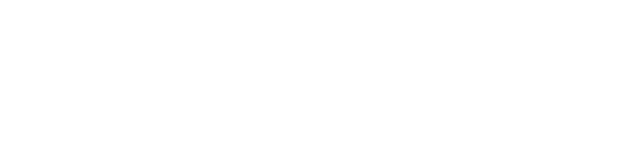
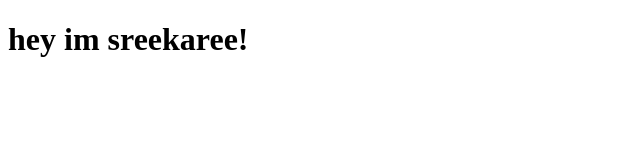
Before and after one commit to simplysreeks/Demo, a plain HTML site: page index.html in a window 1280 px wide. Shown: the whole page, without its empty margins (0-640 px from the left). Drawn offline with Linux system fonts and the light colour scheme.

Commit message:
INITIAL COMMIT

```diff
--- a/index.html
+++ b/index.html
@@ -6,6 +6,7 @@
     <title>Document</title>
 </head>
 <body>
+    <h1>hey im sreekaree!</h1>
 
 </body>
 </html>
--- a/style.css
+++ b/style.css
@@ -0,0 +1,5 @@
+h1{
+    text-align: center;
+    text-decoration:wavy;
+    background-color: aqua;
+}
```
